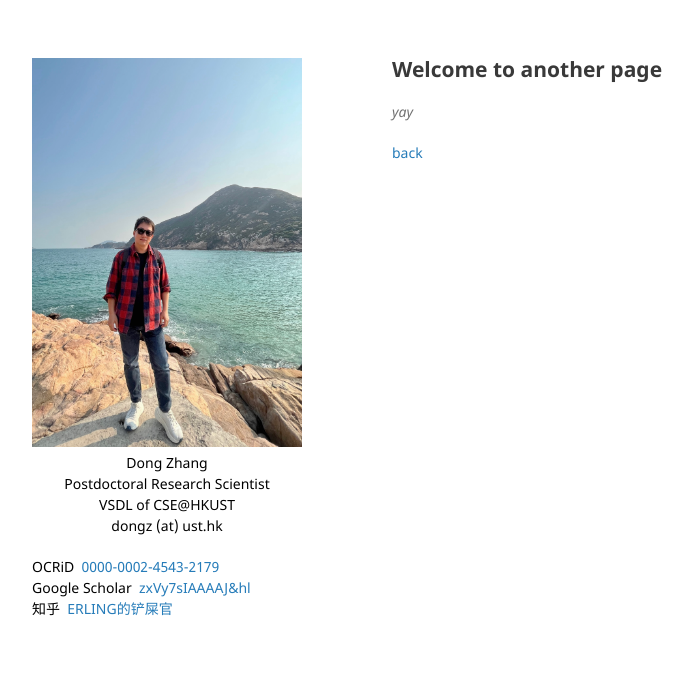
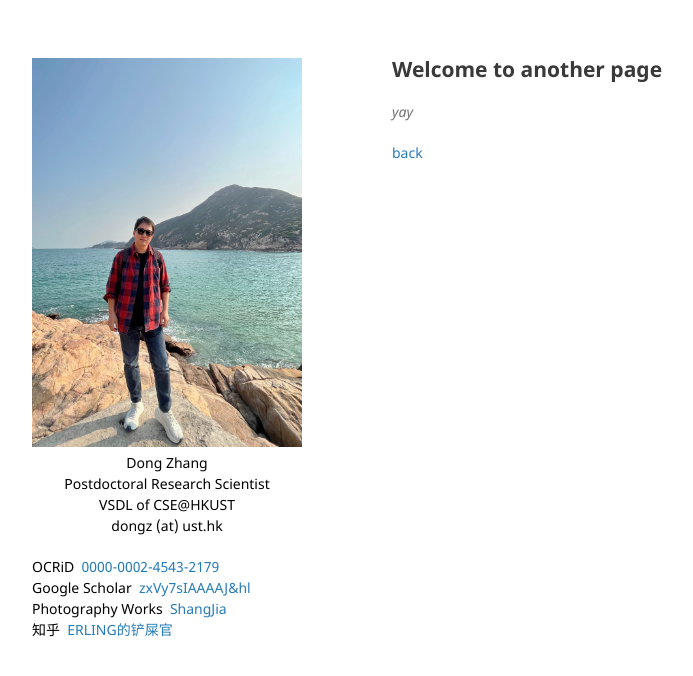
Before and after one commit to ZHANGDONG-NJUST/zhangdong-njust.github.io, a Jekyll site: the page built from another-page.md, in a window 1280 px wide. Shown: the top 676 px of the page, without its empty margins (178-871 px from the left). Built offline with Jekyll 4.4.1, drawn with Linux system fonts in a browser that asks for light colours; our own code applies the rules of GitHub Pages for plain Markdown files.

Commit message:
Update default.html

```diff
--- a/_layouts/default.html
+++ b/_layouts/default.html
@@ -26,6 +26,7 @@
         {% if site.github.is_user_page %}
         <p class="view"><font color="black">OCRiD</font>&nbsp <a href="https://orcid.org/0000-0002-4543-2179">0000-0002-4543-2179</a><br>
           <font color="black">Google Scholar</font>&nbsp <a href="https://scholar.google.com/citations?user=zxVy7sIAAAAJ&hl=zh-CN">zxVy7sIAAAAJ&hl</a><br>
+          <font color="black">Photography Works</font>&nbsp <a href="https://tuchong.com/1621052">ShangJia</a><br>
           <font color="black">知乎</font>&nbsp <a href="https://www.zhihu.com/people/zhang-dong-85">ERLING的铲屎官</a>
         </p>
         {% endif %}
```
